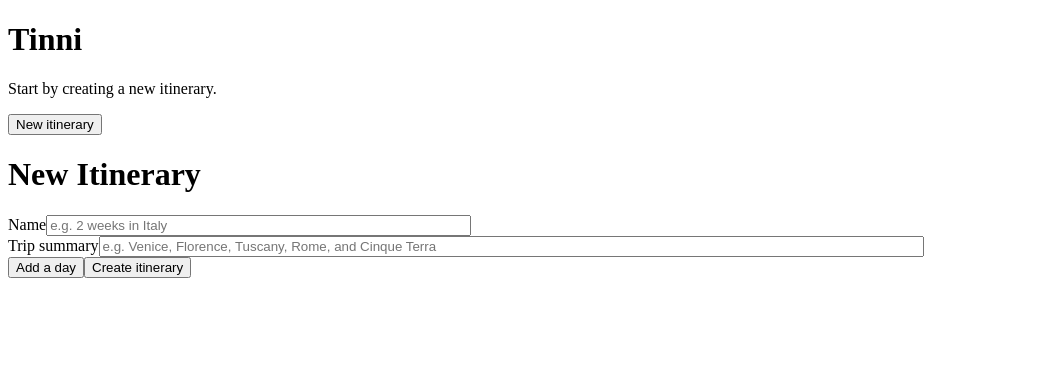
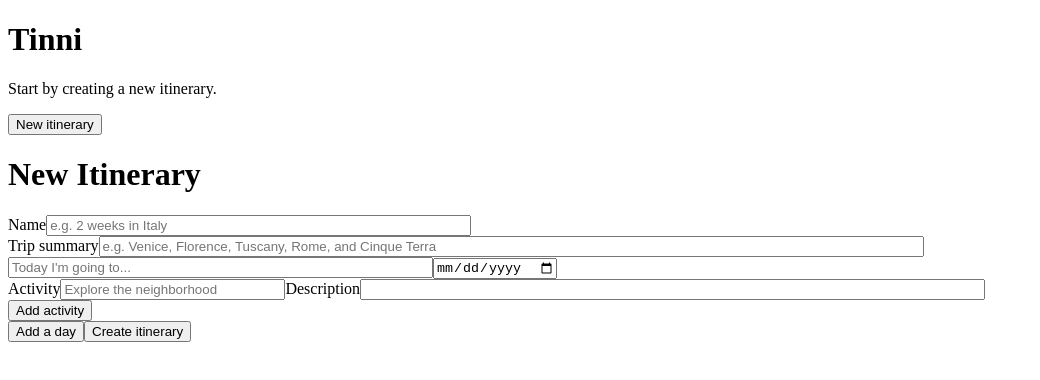
Before and after one commit to ryanrotz/tinni, an Angular app in the folder tinni/: page / in a window 1280 px wide. Both pictures are taken after a click on the button "New itinerary". Shown: the top 380 px of the page, without its empty margins (0-1040 px from the left). Built offline with nearby package versions, Linux system fonts and the light colour scheme.

Commit message:
refactored the reative form

```diff
--- a/tinni/src/app/create-itinerary/create-itinerary.component.html
+++ b/tinni/src/app/create-itinerary/create-itinerary.component.html
@@ -26,20 +26,22 @@
       placeholder="e.g. Venice, Florence, Tuscany, Rome, and Cinque Terra"/>
   </div>
 
+
+  <!--  Days  -->
   <div formArrayName="itineraryDays">
-    <div *ngFor="let thing of itineraryDays.controls; let i = index">
+    <!-- <div *ngFor="let thing of itineraryDays.controls; let i = index"> -->
+      <div *ngFor="let day of itineraryForm['controls'].itineraryDays['controls']; let i = index">
       <div [formGroupName]="i">
-        <!-- <span formControlName="dayNumber">Day {{ i + 1 }}</span> -->
+        <!-- <span formControlName="dayNumber">Day {{ d + 1 }}</span> -->
         <input formControlName="title" type="text" size="50" placeholder="Today I'm going to...">
         <input formControlName="date" type="date">
 
-        <!-- Select button with a dropdown of items (flight, car rental, lodging, etc.) -->
-        <button (click)="addNewActivity()">Add activity</button>
 
-
+        <!--  Items/Activities  -->
         <div formArrayName="itineraryItems">
           <!-- <div *ngFor="let item of day.get('')"> -->
-          <div *ngFor="let item of itineraryItems.controls; let j = index">
+          <!-- <div *ngFor="let item of itineraryItems.controls; let j = index"> -->
+            <div *ngFor="let item of day['controls'].itineraryItems['controls']; let j = index">
             <div [formGroupName]="j">
               <label>Activity</label>
               <input formControlName="title" type="text" size="25" placeholder="Explore the neighborhood">
@@ -47,6 +49,10 @@
               <input formControlName="description" type="text" size="75">
             </div>
           </div>
+
+          <!-- Select button with a dropdown of items (flight, car rental, lodging, etc.) -->
+          <input type="button" (click)="addNewActivity(i)" value="Add activity">
+
         </div>
 
       </div>
--- a/tinni/src/app/create-itinerary/create-itinerary.component.ts
+++ b/tinni/src/app/create-itinerary/create-itinerary.component.ts
@@ -19,25 +19,59 @@ export class CreateItineraryComponent implements OnInit {
     this.itineraryForm = this.fb.group({
       itineraryTitle: [''],
       itineraryDescription: [''],
-      itineraryDays: this.fb.array([])
+      itineraryDays: this.fb.array([
+        this.initItineraryDays()
+      ])
+    })
+  }
+  initItineraryDays() {
+    return this.fb.group({
+      title: [''],
+      date: [''],
+      dayNumber: [''],
+      itineraryItems: this.fb.array([
+        this.initItineraryItem()
+      ])
+    })
+  }
+  initItineraryItem() {
+    return this.fb.group({
+      title: [''],
+      description: ['']
     })
   }
 
-  get itineraryDays() { return this.itineraryForm.get('itineraryDays') as FormArray; }
+  addDay() {
+    const control = <FormArray>this.itineraryForm.controls['itineraryDays']
+    control.push(this.initItineraryDays());
+  }
+// TODO: see if this works the same way:
+  // get itineraryDays() {
+    // return this.itineraryForm.get('itineraryDays') as FormArray;
+  // }
+  // addDay(): void {
+  //   this.itineraryDays.push(this.initItineraryDays());
+  // }
 
-  addDay(): void {
-    this.itineraryDays.push(this.day);
+  addNewActivity(index, activityName) {
+    const control = (<FormArray>this.itineraryForm.controls['itineraryDays']).at(index).get('itineraryItems') as FormArray;
+    // TODO: only add the specific activity (lodging, flight, etc.)
+    control.push(this.initItineraryItem());
   }
 
-  get itineraryItems() { return this.day.get('itineraryItems') as FormArray; }
 
-  addNewActivity(): void {
-    // console.log(this.activity);
-    // console.log('hey', this.newActivity);
-    this.activity.setValue(this.newActivity);
-    // console.log('there', this.activity);
-    this.itineraryItems.push(this.activity);
-  }
+
+
+
+  // get itineraryItems() { return this.day.get('itineraryItems') as FormArray; }
+
+  // addNewActivity(): void {
+  //   // console.log(this.activity);
+  //   // console.log('hey', this.newActivity);
+  //   this.activity.setValue(this.newActivity);
+  //   // console.log('there', this.activity);
+  //   this.itineraryItems.push(this.activity);
+  // }
 
 
   // Itinerary Days --> added dynamically into itineraryDays FormArray
@@ -108,3 +142,5 @@ export class CreateItineraryComponent implements OnInit {
   }
 
 }
+
+// Resources: https://medium.com/hashtaagco/3-levels-of-nested-form-arrays-including-reactive-validations-we-decided-to-go-inception-mode-on-4fffe667fb2a
```
